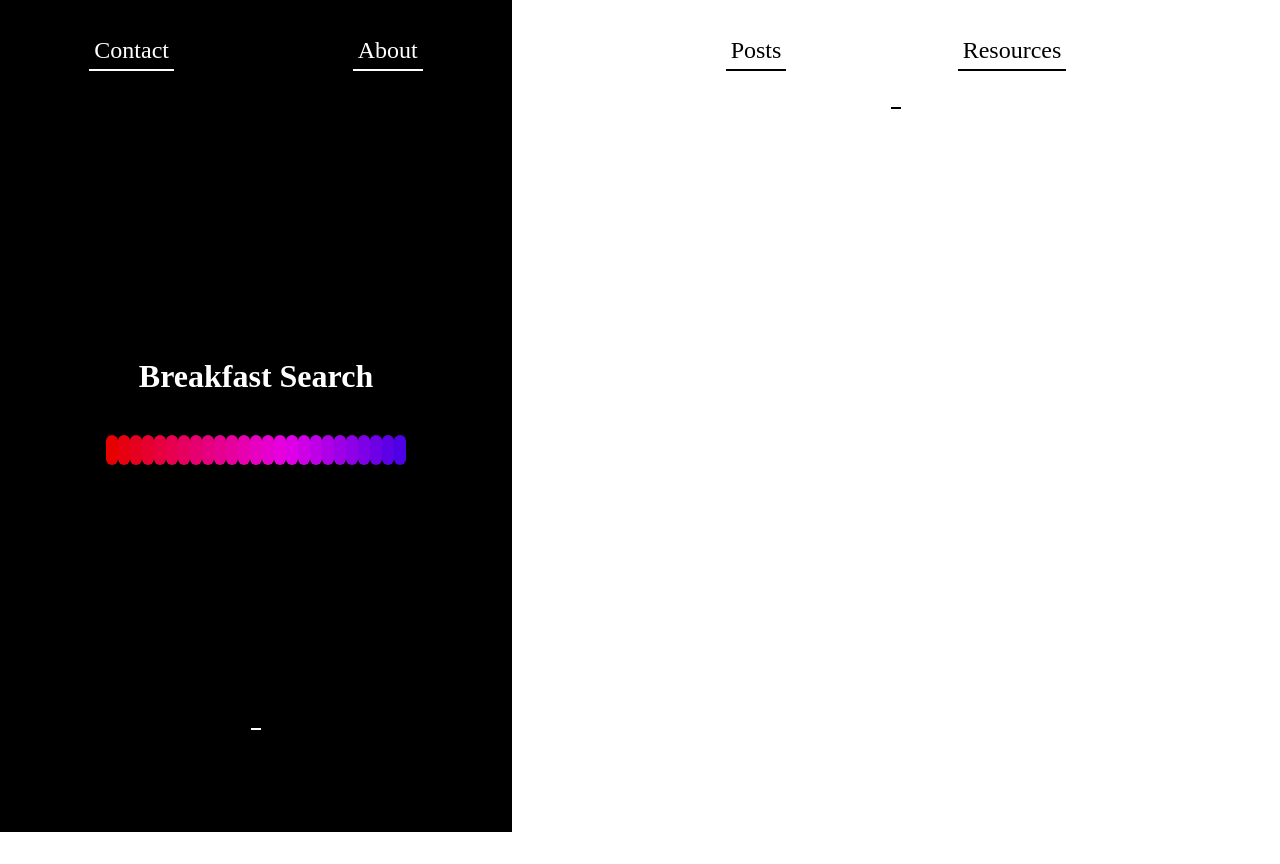
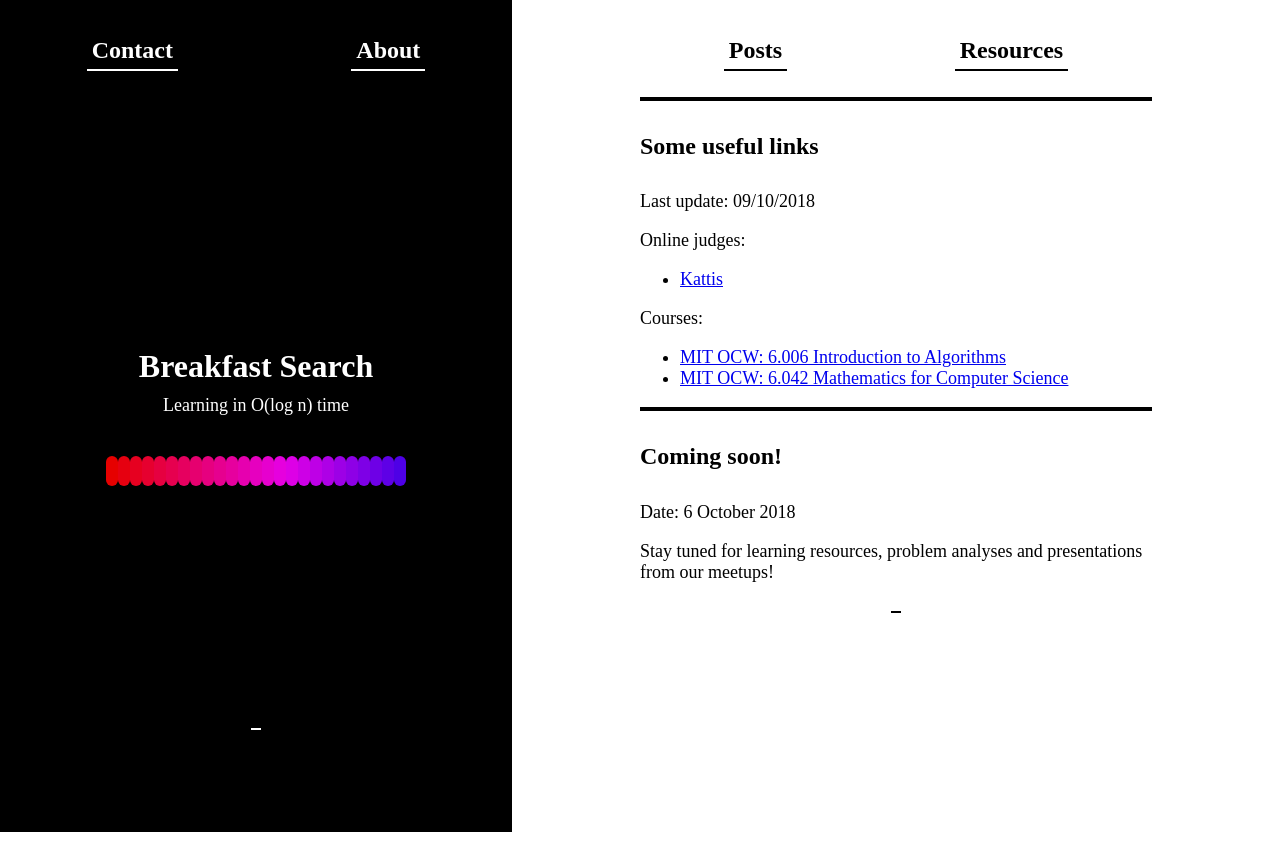
Before and after one commit to BreakfastSearch/breakfastsearch.github.io, a plain HTML site: page index.html in a window 1280 px wide. Both pictures are taken after a click on the item "Resources". Drawn offline with Linux system fonts and the light colour scheme; a web font is replaced by a local one.

Commit message:
update 09/10/2018

```diff
--- a/about/sponsors.html
+++ b/about/sponsors.html
@@ -1,8 +1,7 @@
 <article>
     <h1>For sponsors</h1>
     <p>
-    This is your chance to earn the respect of the top programming students!
-    Breakfast Search is actively looking for sponsors.
+    Breakfast Search is actively looking for sponsors!
     <b>Trainings, prizes for contests and free breakfast for the participants</b>
     are a particularly welcome contribution! :)
     </p>
--- a/getContent.js
+++ b/getContent.js
@@ -19,7 +19,10 @@ const sections = [
     },
     {
     title: 'resources',
-    articles: []
+    articles: [
+        'links.html',
+        'coming_soon.html'
+    ]
     },
     {
     title: 'about',
--- a/index.html
+++ b/index.html
@@ -35,7 +35,9 @@
         <a class='title'>
             Breakfast Search
         </a>
-        <!-- "I once failed a Turing test" - Serghei -->
+        <div>
+        Learning in O(log n) time
+      </div>
         <div id="fun-pen" />
       </section>
       <nav>
--- /dev/null
+++ b/resources/coming_soon.html
@@ -0,0 +1,7 @@
+<article>
+    <h1>Coming soon!</h1>
+    <span class='date'>Date: 6 October 2018</span>
+    <p>
+    Stay tuned for learning resources, problem analyses and presentations from our meetups!
+    </p>
+</article>
--- /dev/null
+++ b/resources/links.html
@@ -0,0 +1,27 @@
+<article>
+    <h1>Some useful links</h1>
+    <span class='date'>Last update: 09/10/2018</span>
+    <p>
+        Online judges:
+        <ul>
+            <li>
+                <a href="https://open.kattis.com">
+                    Kattis
+                </a>
+            </li>
+        </ul>
+        Courses:
+        <ul>
+            <li>
+                <a href="https://ocw.mit.edu/courses/electrical-engineering-and-computer-science/6-006-introduction-to-algorithms-fall-2011/">
+                    MIT OCW: 6.006 Introduction to Algorithms
+                </a>
+            </li>
+            <li>
+                <a href="https://ocw.mit.edu/courses/electrical-engineering-and-computer-science/6-042j-mathematics-for-computer-science-fall-2010/">
+                    MIT OCW: 6.042 Mathematics for Computer Science
+                </a>
+            </li>
+        </ul>
+    </p>
+    </article>
--- a/styles.css
+++ b/styles.css
@@ -32,6 +32,7 @@ article {
 .title {
     font-weight: bold;
     font-size: 48px;
+    margin:10px;
 }
 
 .left-container {
@@ -52,7 +53,7 @@ article {
 
 .left-container nav ul li {
     font-size: 24px;
-    font-weight: light;
+    font-weight: bold;
     padding: 5px;
     border-bottom: 2px solid black;
 }
@@ -96,7 +97,7 @@ article {
 
 .right-container nav ul li {
     font-size: 24px;
-    font-weight: light;
+    font-weight: bold;
     padding: 5px;
     border-bottom: 2px solid white;
 }
```
Also changed, not shown: announcements/welcome.html (+0 -2 lines).
